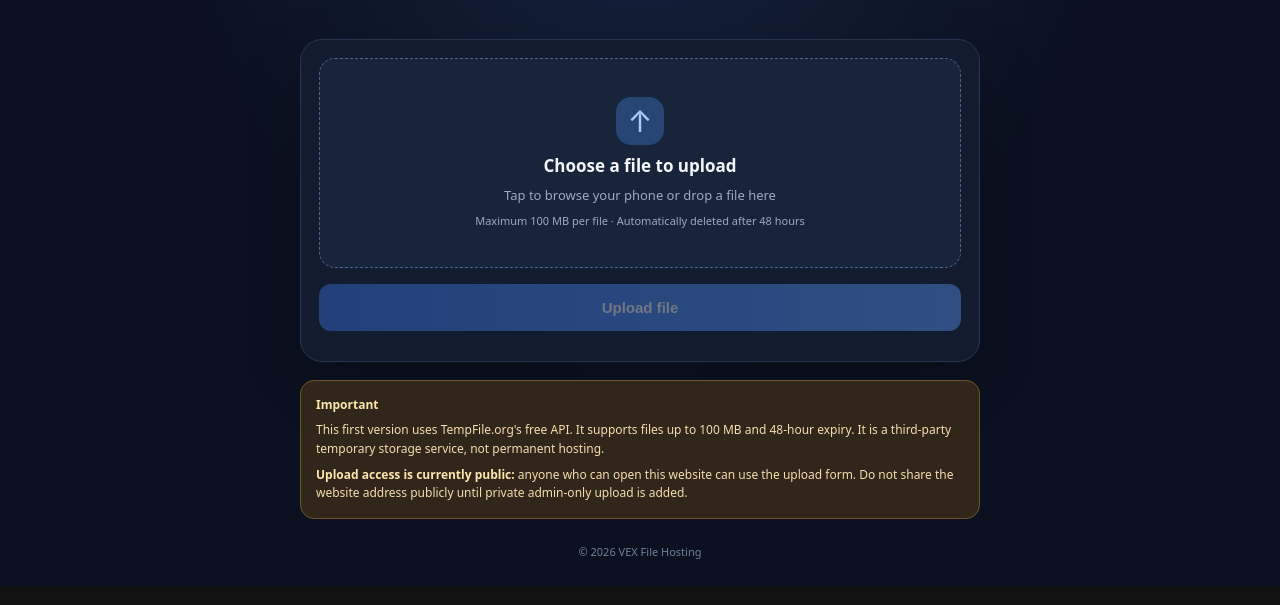
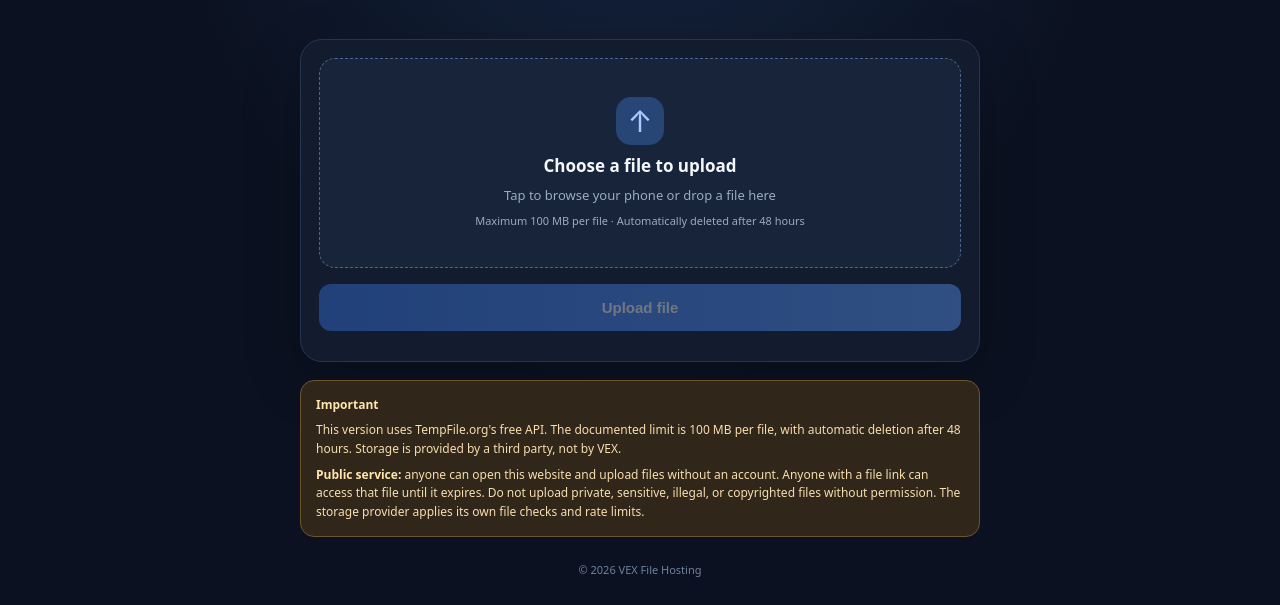
Before and after one commit to alaminboss22/file-hosting, a plain HTML site: page index.html in a window 1280 px wide. Shown: the part 332-937 px from the top of the page. Drawn offline with Linux system fonts and the light colour scheme.

Commit message:
Clarify public upload access and third-party storage limits

```diff
--- a/index.html
+++ b/index.html
@@ -48,8 +48,8 @@
 
     <section class="notice">
       <strong>Important</strong>
-      <p>This first version uses TempFile.org's free API. It supports files up to 100 MB and 48-hour expiry. It is a third-party temporary storage service, not permanent hosting.</p>
-      <p><strong>Upload access is currently public:</strong> anyone who can open this website can use the upload form. Do not share the website address publicly until private admin-only upload is added.</p>
+      <p>This version uses TempFile.org's free API. The documented limit is 100 MB per file, with automatic deletion after 48 hours. Storage is provided by a third party, not by VEX.</p>
+      <p><strong>Public service:</strong> anyone can open this website and upload files without an account. Anyone with a file link can access that file until it expires. Do not upload private, sensitive, illegal, or copyrighted files without permission. The storage provider applies its own file checks and rate limits.</p>
     </section>
     <footer>© <span id="year"></span> VEX File Hosting</footer>
   </main>
```
